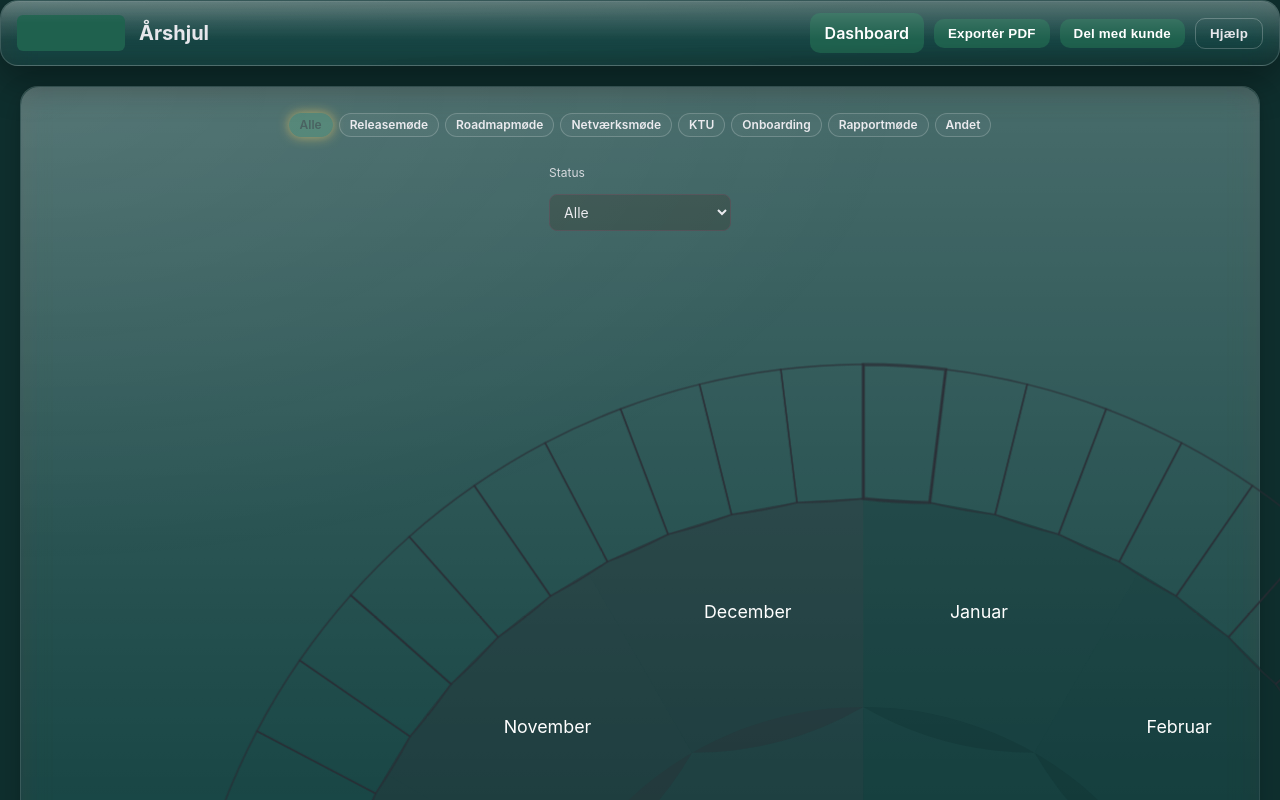
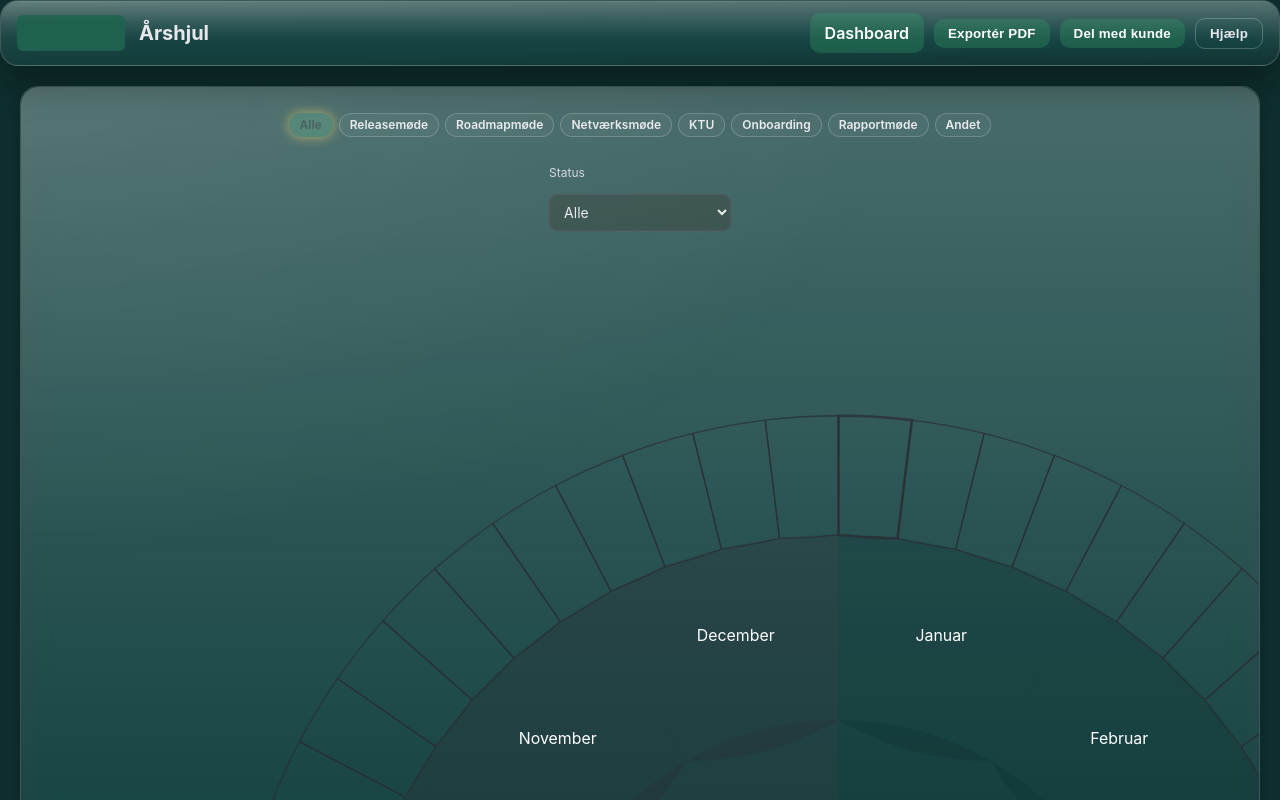
Before and after one commit to zolfaqar1223/jegtr-t2, a plain HTML site: page index.html in a window 1280 px wide. Shown: the top 800 px of the page. Drawn offline with Linux system fonts and the light colour scheme.

Commit message:
wheel: 60% lavere widget-højde, overflow clipping; default zoom centreret/udzoomet (0.8); fix z-index så hjul ikke ligger over widgets ved zoom

```diff
--- a/css/styles.css
+++ b/css/styles.css
@@ -197,6 +197,8 @@ button.ghost:hover {
   min-height: 0;
   backdrop-filter: blur(10px) saturate(140%);
   -webkit-backdrop-filter: blur(10px) saturate(140%);
+  position: relative;
+  z-index: 2;
 }
 
 h3 {
@@ -275,9 +277,11 @@ textarea {
   display: flex;
   align-items: center;
   justify-content: center;
-  min-height: 520px;
+  min-height: 280px;
   grid-area: wheel;
   padding: 24px; /* luft inde i widget */
+  overflow: hidden;
+  position: relative;
 }
 #formSection { grid-area: form; }
 #listSection { grid-area: acts; }
@@ -403,6 +407,9 @@ svg {
   display: block;
   margin: 0 auto;
   max-width: calc(100% - 40px);
+  pointer-events: auto;
+  position: relative;
+  z-index: 0;
 }
 
 .list {
@@ -430,6 +437,8 @@ svg {
   gap: 10px;
   box-shadow: 0 8px 24px rgba(0,0,0,0.16);
   transition: transform 160ms ease, box-shadow 160ms ease, background 200ms ease, border-color 200ms ease;
+  position: relative;
+  z-index: 1;
 }
 
 .item:hover {
@@ -561,7 +570,7 @@ body.customer #nextSection { grid-area: next; }
 body.customer .wheel-wrap { grid-area: wheel; }
 body.customer #listSection { grid-area: acts; }
 /* Bigger wheel on customer */
-.customer .wheel-wrap { min-height: 520px; }
+.customer .wheel-wrap { min-height: 280px; overflow: hidden; position: relative; }
 /* Ensure wheel SVG scales large on customer view */
 .customer .wheel-wrap #wheel {
   width: 100%;
--- a/js/customer.js
+++ b/js/customer.js
@@ -23,7 +23,7 @@ let currentIndex = -1;
 let items = [];
 let notes = {};
 let highlightMonths = [];
-let zoomLevel = 0.9;
+let zoomLevel = 0.8;
 let panX = 0;
 let panY = 0;
 let isPanMode = false;
--- a/js/main.js
+++ b/js/main.js
@@ -705,8 +705,8 @@ document.addEventListener('DOMContentLoaded', () => {
   settings = readSettings();
   if (settings.activeCategory) activeCategory = settings.activeCategory;
   if (settings.activeStatus) activeStatus = settings.activeStatus;
-  // Start altid centreret og en tand zoomet ud ved første visning
-  zoomLevel = 0.9;
+  // Start altid centreret og zoomet så hele hjulet er synligt
+  zoomLevel = 0.8;
   panX = 0;
   panY = 0;
   if (typeof settings.activitiesExpanded === 'undefined') settings.activitiesExpanded = true;
```
